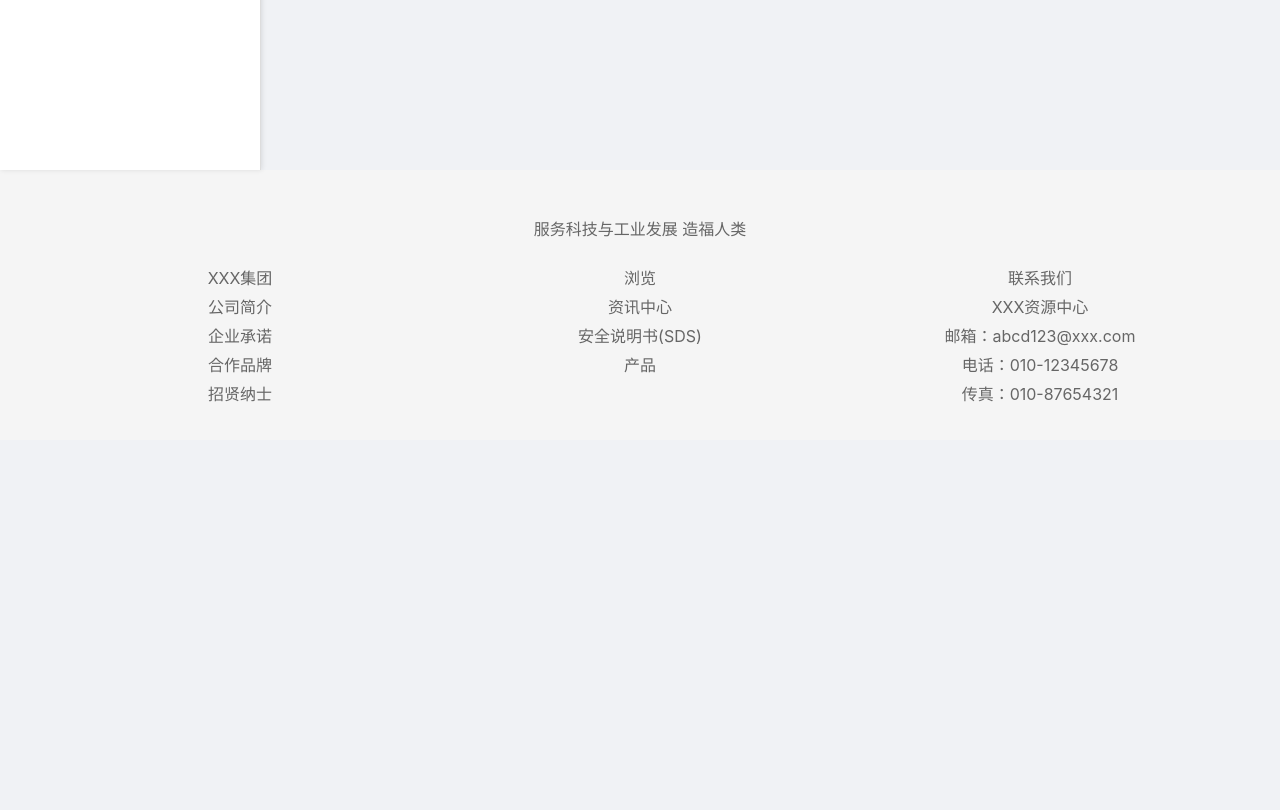
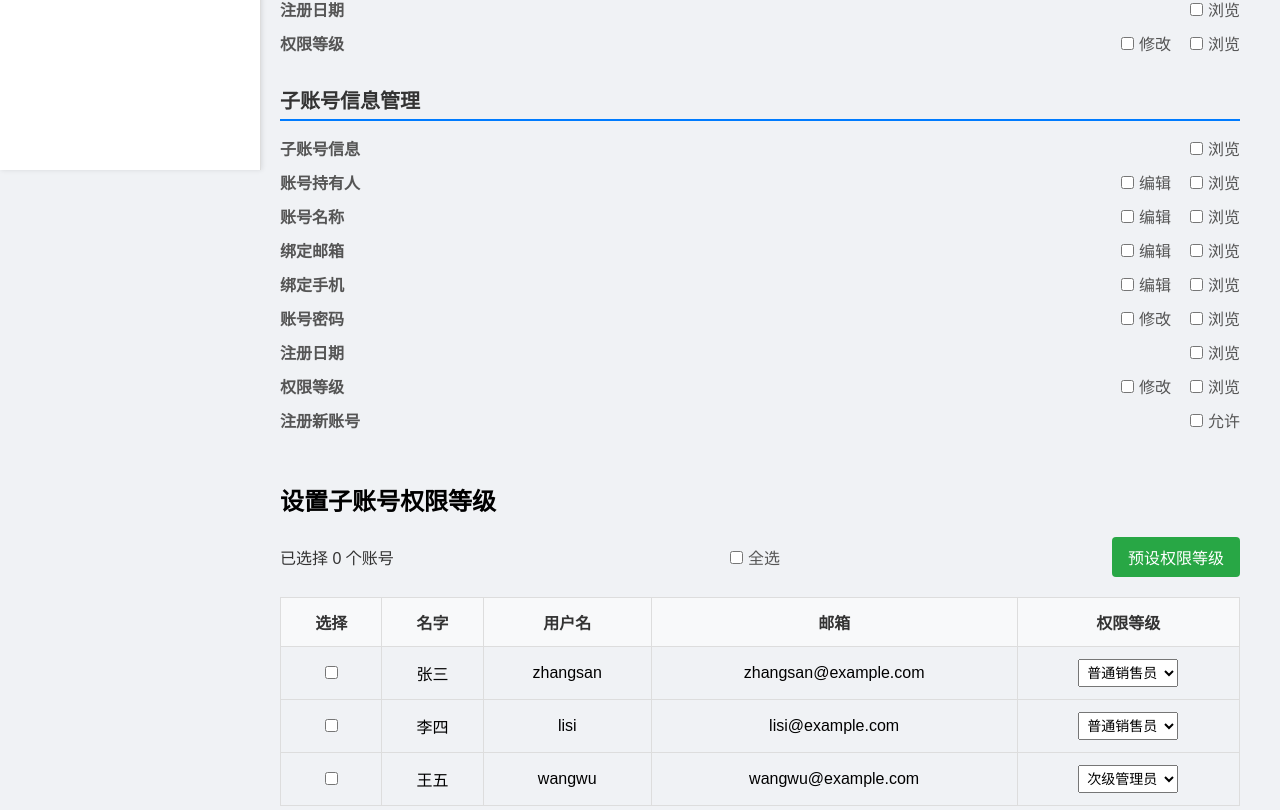
Before and after one commit to xiangshuo123/vendor-management-system, a React (Create React App) app in the folder client/: page /permissions in a window 1280 px wide. Shown: the part 670-1480 px from the top of the page. Before the commit the page ends 1110 px from the top, so only its background shows below. Built offline with nearby package versions, Linux system fonts and the light colour scheme; sample sign-in values are in the browser's storage.

Commit message:
硬编码的权限页面以及dashboard的margin修改

```diff
--- a/client/src/pages/Dashboard.css
+++ b/client/src/pages/Dashboard.css
@@ -1,6 +1,6 @@
 .dashboard-container {
     max-width: 1200px;
-    margin: 40px auto;
+    margin: 300px auto;
     text-align: center;
     background: url('../../public/images/img-9531.webp') no-repeat center center; /* 背景图片 */
     background-size: cover;  /* 背景图像的大小 */
--- /dev/null
+++ b/client/src/pages/PermissionPage.css
@@ -0,0 +1,149 @@
+/* PermissionPage.css */
+
+.permission-page {
+    max-width: 1200px;
+    margin: 0 auto;
+    padding: 20px;
+    font-family: 'Arial', sans-serif;
+  }
+
+  .title {
+    text-align: center;
+    margin-bottom: 30px;
+  }
+
+  .permissions-section {
+    margin-bottom: 50px;
+  }
+
+  .permission-category {
+    margin-bottom: 30px;
+  }
+
+  .permission-category h2 {
+    font-size: 20px;
+    color: #333;
+    border-bottom: 2px solid #007bff;
+    padding-bottom: 5px;
+    margin-bottom: 15px;
+  }
+
+  .permission-item {
+    display: flex;
+    align-items: center;
+    margin-bottom: 10px;
+    justify-content: space-between; /* 将权限选项移动到最右边 */
+  }
+
+  .item-name {
+    font-weight: bold;
+    color: #555;
+  }
+
+  .permission-options {
+    display: flex;
+    flex-wrap: wrap;
+    justify-content: flex-end; /* 确保权限选项在右侧对齐 */
+  }
+
+  .permission-options label {
+    margin-left: 15px; /* 调整间距 */
+    font-weight: normal;
+    color: #555;
+  }
+
+  .permission-options input[type='checkbox'] {
+    margin-right: 5px;
+  }
+
+  .subaccount-section {
+    margin-top: 50px;
+  }
+
+  .subaccount-header {
+    display: flex;
+    justify-content: space-between;
+    align-items: center;
+    margin-bottom: 20px;
+  }
+
+  .subaccount-header div {
+    font-size: 16px;
+    color: #333;
+  }
+
+  .subaccount-header label {
+    font-weight: normal;
+    color: #555;
+  }
+
+  .subaccount-header input[type='checkbox'] {
+    margin-right: 5px;
+  }
+
+  .preset-button {
+    background-color: #28a745;
+    color: white;
+    border: none;
+    padding: 8px 16px;
+    font-size: 16px;
+    border-radius: 4px;
+    cursor: pointer;
+  }
+
+  .preset-button:hover {
+    background-color: #218838;
+  }
+
+  .subaccount-table {
+    width: 100%;
+    border-collapse: collapse;
+  }
+
+  .subaccount-table th,
+  .subaccount-table td {
+    border: 1px solid #ddd;
+    padding: 12px;
+    text-align: center;
+  }
+
+  .subaccount-table th {
+    background-color: #f8f9fa;
+    color: #333;
+  }
+
+  .subaccount-table td select {
+    padding: 4px;
+    font-size: 14px;
+  }
+
+  @media (max-width: 768px) {
+    .permission-item {
+      flex-direction: column;
+      align-items: flex-start;
+    }
+
+    .permission-options {
+      justify-content: flex-start; /* 移动到左侧以适应小屏幕 */
+      margin-top: 5px;
+    }
+
+    .permission-options label {
+      margin-left: 0;
+      margin-right: 15px;
+    }
+
+    .subaccount-header {
+      flex-direction: column;
+      align-items: flex-start;
+    }
+
+    .subaccount-header div {
+      margin-bottom: 10px;
+    }
+
+    .preset-button {
+      width: 100%;
+      text-align: center;
+    }
+  }
--- a/client/src/pages/PermissionPage.js
+++ b/client/src/pages/PermissionPage.js
@@ -1,11 +1,163 @@
 // PermissionPage.js
-import React from 'react';
+
+import React, { useState } from 'react';
+import './PermissionPage.css';
 
 const PermissionPage = () => {
+  // 硬编码的子账号数据
+  const [subAccounts, setSubAccounts] = useState([
+    { id: 1, name: '张三', username: 'zhangsan', email: 'zhangsan@example.com', role: '普通销售员', selected: false },
+    { id: 2, name: '李四', username: 'lisi', email: 'lisi@example.com', role: '普通销售员', selected: false },
+    { id: 3, name: '王五', username: 'wangwu', email: 'wangwu@example.com', role: '次级管理员', selected: false },
+  ]);
+
+  const [selectAll, setSelectAll] = useState(false);
+
+  // 权限数据
+  const permissions = [
+    {
+      category: '供应商信息管理',
+      items: [
+        { name: '供应商信息', permissions: ['浏览', '编辑'] },
+        { name: '资质证照', permissions: ['浏览', '编辑'] },
+        { name: '产品信息', permissions: ['浏览', '上传', '编辑', '删除'] },
+        { name: '产品修改历史记录', permissions: ['浏览'] },
+        { name: '报价信息', permissions: ['浏览', '编辑', '删除'] },
+        { name: '产品证书上传', permissions: ['上传'] },
+        { name: '询报价记录', permissions: ['浏览'] },
+      ],
+    },
+    {
+      category: '账号信息管理',
+      items: [
+        { name: '账号信息', permissions: ['浏览'] },
+        { name: '账号名称', permissions: ['编辑', '浏览'] },
+        { name: '绑定邮箱', permissions: ['编辑', '浏览'] },
+        { name: '绑定手机', permissions: ['编辑', '浏览'] },
+        { name: '账号密码', permissions: ['修改', '浏览'] },
+        { name: '注册日期', permissions: ['浏览'] },
+        { name: '权限等级', permissions: ['修改', '浏览'] },
+      ],
+    },
+    {
+      category: '子账号信息管理',
+      items: [
+        { name: '子账号信息', permissions: ['浏览'] },
+        { name: '账号持有人', permissions: ['编辑', '浏览'] },
+        { name: '账号名称', permissions: ['编辑', '浏览'] },
+        { name: '绑定邮箱', permissions: ['编辑', '浏览'] },
+        { name: '绑定手机', permissions: ['编辑', '浏览'] },
+        { name: '账号密码', permissions: ['修改', '浏览'] },
+        { name: '注册日期', permissions: ['浏览'] },
+        { name: '权限等级', permissions: ['修改', '浏览'] },
+        { name: '注册新账号', permissions: ['允许'] },
+      ],
+    },
+  ];
+
+  // 处理全选子账号
+  const handleSelectAll = () => {
+    const newValue = !selectAll;
+    setSelectAll(newValue);
+    setSubAccounts(subAccounts.map((account) => ({ ...account, selected: newValue })));
+  };
+
+  // 处理单个子账号选择
+  const handleSelectAccount = (id) => {
+    setSubAccounts(
+      subAccounts.map((account) =>
+        account.id === id ? { ...account, selected: !account.selected } : account
+      )
+    );
+  };
+
+  // 处理角色更改
+  const handleRoleChange = (id, newRole) => {
+    setSubAccounts(
+      subAccounts.map((account) =>
+        account.id === id ? { ...account, role: newRole } : account
+      )
+    );
+  };
+
   return (
-    <div>
-      <h2>账号权限</h2>
-      <p>这里将显示账号权限的相关信息。</p>
+    <div className="permission-page">
+      <h1 className="title">权限设置</h1>
+
+      {/* 第一部分：权限修改 */}
+      <div className="permissions-section">
+        {permissions.map((section, index) => (
+          <div key={index} className="permission-category">
+            <h2>{section.category}</h2>
+            {section.items.map((item, idx) => (
+              <div key={idx} className="permission-item">
+                <span className="item-name">{item.name}</span>
+                <div className="permission-options">
+                  {item.permissions.map((perm, i) => (
+                    <label key={i}>
+                      <input type="checkbox" />
+                      {perm}
+                    </label>
+                  ))}
+                </div>
+              </div>
+            ))}
+          </div>
+        ))}
+      </div>
+
+      {/* 第二部分：设置子账号权限等级 */}
+      <div className="subaccount-section">
+        <h2>设置子账号权限等级</h2>
+        <div className="subaccount-header">
+          <div>
+            已选择 {subAccounts.filter((acc) => acc.selected).length} 个账号
+          </div>
+          <div>
+            <label>
+              <input type="checkbox" checked={selectAll} onChange={handleSelectAll} />
+              全选
+            </label>
+          </div>
+          <button className="preset-button">预设权限等级</button>
+        </div>
+        <table className="subaccount-table">
+          <thead>
+            <tr>
+              <th>选择</th>
+              <th>名字</th>
+              <th>用户名</th>
+              <th>邮箱</th>
+              <th>权限等级</th>
+            </tr>
+          </thead>
+          <tbody>
+            {subAccounts.map((account) => (
+              <tr key={account.id}>
+                <td>
+                  <input
+                    type="checkbox"
+                    checked={account.selected}
+                    onChange={() => handleSelectAccount(account.id)}
+                  />
+                </td>
+                <td>{account.name}</td>
+                <td>{account.username}</td>
+                <td>{account.email}</td>
+                <td>
+                  <select
+                    value={account.role}
+                    onChange={(e) => handleRoleChange(account.id, e.target.value)}
+                  >
+                    <option value="次级管理员">次级管理员</option>
+                    <option value="普通销售员">普通销售员</option>
+                  </select>
+                </td>
+              </tr>
+            ))}
+          </tbody>
+        </table>
+      </div>
     </div>
   );
 };
```
